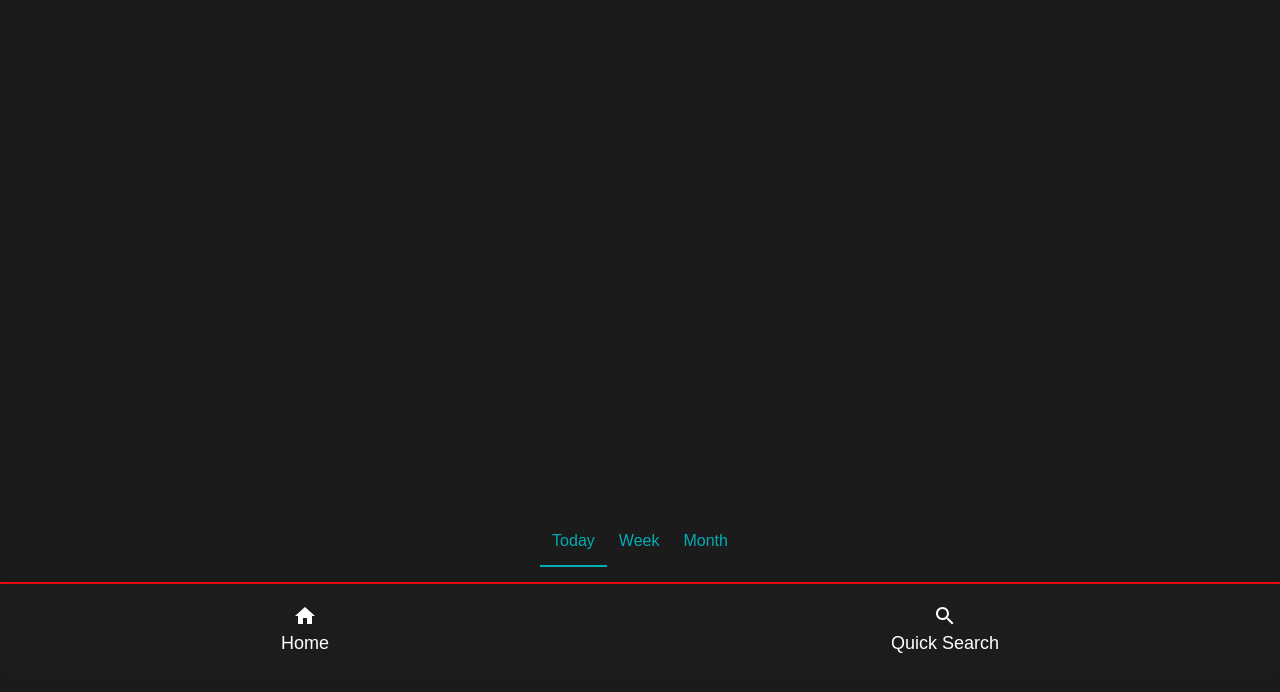
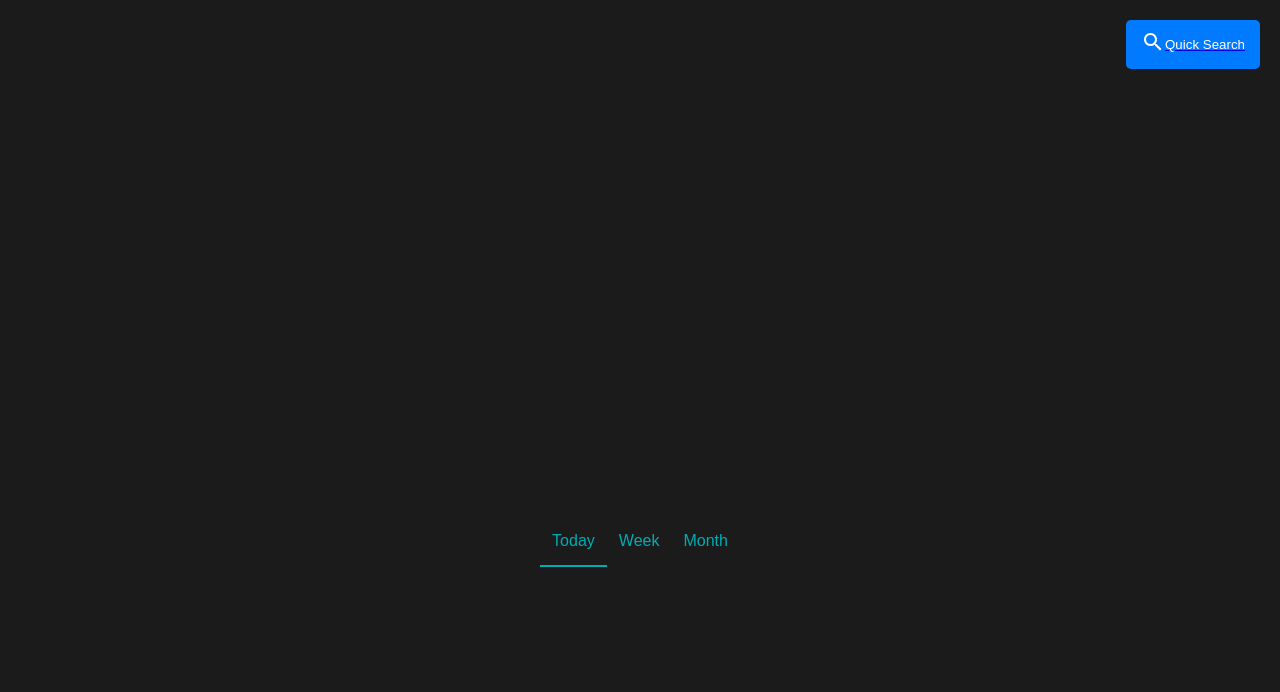
Before and after one commit to satyam-is-pro/Aniverse, a plain HTML site: page index.html in a window 1280 px wide. Drawn offline with Linux system fonts and the light colour scheme; no server answers.

Commit message:
Update index.html

```diff
--- a/index.html
+++ b/index.html
@@ -5,7 +5,7 @@
     <meta charset="UTF-8">
     <meta name="viewport" content="width=device-width, initial-scale=1.0">
     <meta name="description" content="AniVerse is an anime streaming website . Watch all your Favourtie anime subbed and dubbed in HD !!">
-    <meta name="keywords" content="Anime , anime , AniTEams, anime shows , ">
+    <meta name="keywords" content="Anime , anime , AniVerse, anime shows , ">
 
     <title>AniVerse - Homes</title>
 
@@ -17,6 +17,16 @@
 </head>
 
 <body>
+    <div class="top-menu">
+        <a href="quick-search.html">
+            <button onclick="vibrateDevice()" class="quick-search-btn">
+                <svg class="menu-icon" width="24" height="24" viewBox="0 0 24 24" fill="none" xmlns="http://www.w3.org/2000/svg">
+                    <path d="M15.5 14H14.71L14.43 13.73C15.41 12.59 16 11.11 16 9.5C16 5.91 13.09 3 9.5 3C5.91 3 3 5.91 3 9.5C3 13.09 5.91 16 9.5 16C11.11 16 12.59 15.41 13.73 14.43L14 14.71V15.5L19 20.49L20.49 19L15.5 14ZM9.5 14C7.01 14 5 11.99 5 9.5C5 7.01 7.01 5 9.5 5C11.99 5 14 7.01 14 9.5C14 11.99 11.99 14 9.5 14Z" fill="currentColor"/>
+                </svg>
+                <span class="menu-label">Quick Search</span>
+            </button>
+        </a>
+    </div>
 
 <div id="slider" class="position-relative">
         <!-- Slides will be injected here by JavaScript -->
@@ -40,30 +50,36 @@
         <!-- Movie cards will be dynamically generated here -->
     </div>
 </div>
-
-<!-- Bottom Menu -->
-<!-- Bottom Menu -->
-<div class="bottom-menu">
-    <a href="index.html">
-        <button onclick="vibrateDevice()">
-            <svg class="menu-icon" width="24" height="24" viewBox="0 0 24 24" fill="none" xmlns="http://www.w3.org/2000/svg">
-                <path d="M10 20V14H14V20H19V12H22L12 3L2 12H5V20H10Z" fill="currentColor"/>
-            </svg>
-            <span class="menu-label">Home</span>
-        </button>
-    </a>
-    <a href="quick-search.html">
-        <button onclick="vibrateDevice()">
-            <svg class="menu-icon" width="24" height="24" viewBox="0 0 24 24" fill="none" xmlns="http://www.w3.org/2000/svg">
-                <path d="M15.5 14H14.71L14.43 13.73C15.41 12.59 16 11.11 16 9.5C16 5.91 13.09 3 9.5 3C5.91 3 3 5.91 3 9.5C3 13.09 5.91 16 9.5 16C11.11 16 12.59 15.41 13.73 14.43L14 14.71V15.5L19 20.49L20.49 19L15.5 14ZM9.5 14C7.01 14 5 11.99 5 9.5C5 7.01 7.01 5 9.5 5C11.99 5 14 7.01 14 9.5C14 11.99 11.99 14 9.5 14Z" fill="currentColor"/>
-            </svg>
-            <span class="menu-label">Quick Search</span>
-        </button>
-    </a>
-</div>
-
 <!-- Menu Styles -->
 <style>
+
+.top-menu {
+    position: absolute; /* Position the menu absolutely */
+    top: 20px; /* Distance from the top */
+    right: 20px; /* Distance from the right */
+    z-index: 1000; /* Ensure it appears above other elements */
+}
+
+.quick-search-btn {
+    display: flex; /* Flexbox for icon and text alignment */
+    align-items: center; /* Center items vertically */
+    background-color: #007BFF; /* Button background color */
+    color: white; /* Text color */
+    border: none; /* No border */
+    border-radius: 5px; /* Rounded corners */
+    padding: 10px 15px; /* Padding for the button */
+    cursor: pointer; /* Pointer cursor on hover */
+    transition: background-color 0.3s; /* Transition effect for background color */
+}
+
+.quick-search-btn:hover {
+    background-color: #0056b3; /* Darker shade on hover */
+}
+
+.menu-icon {
+    margin-right: 8px; /* Space between icon and text */
+}
+
     body {
         margin: 0;
         padding: 0;
```
